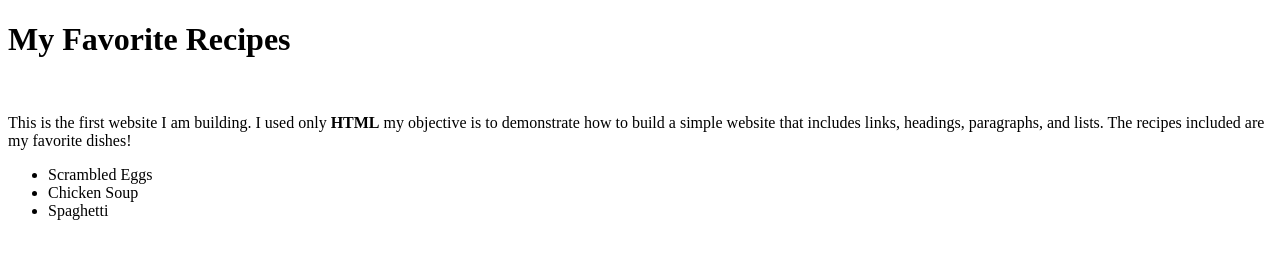
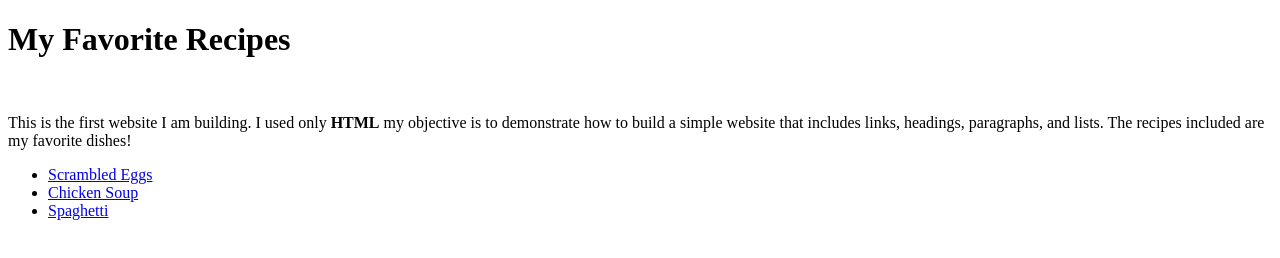
Before and after one commit to webwizer/recipes, a plain HTML site: page index.html in a window 1280 px wide. Drawn offline with Linux system fonts and the light colour scheme.

Commit message:
Index.html > Added three links

```diff
--- a/index.html
+++ b/index.html
@@ -9,9 +9,9 @@
         <br>
         <p>This is the first website I am building. I used only <strong>HTML</strong> my objective is to demonstrate how to build a simple website that includes links, headings, paragraphs, and lists. The recipes included are my favorite dishes!</p>
         <ul>
-            <li><a href="scrambled.html"></a>Scrambled Eggs</li>
-            <li><a href="chickensoup.html"></a>Chicken Soup</li>
-            <li><a href="spaghetti.html"></a>Spaghetti</li>
+            <li><a href="scrambled.html">Scrambled Eggs</a></li>
+            <li><a href="chickensoup.html">Chicken Soup</a></li>
+            <li><a href="spaghetti.html">Spaghetti</a></li>
         </ul>
     </body>
 </html>
```
